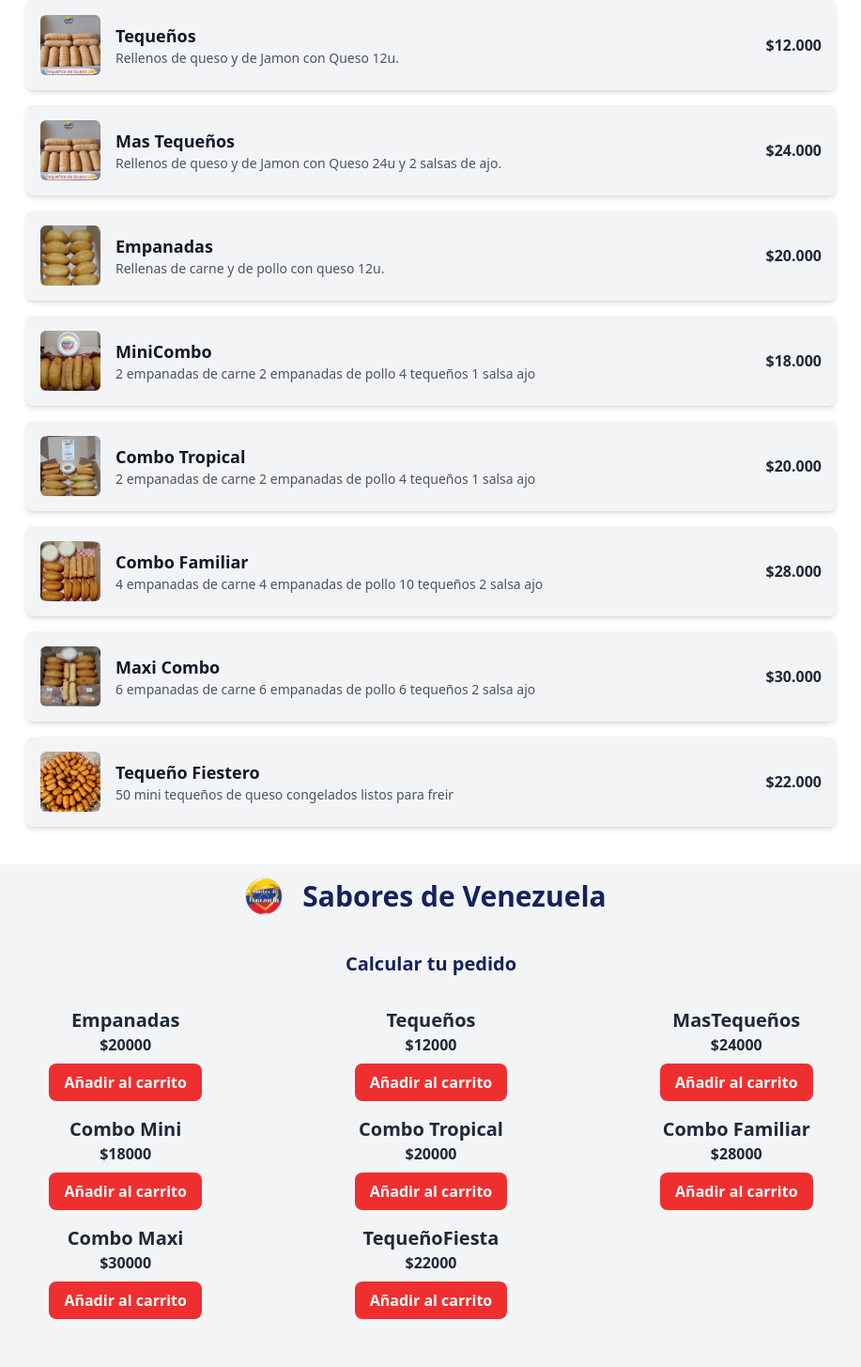
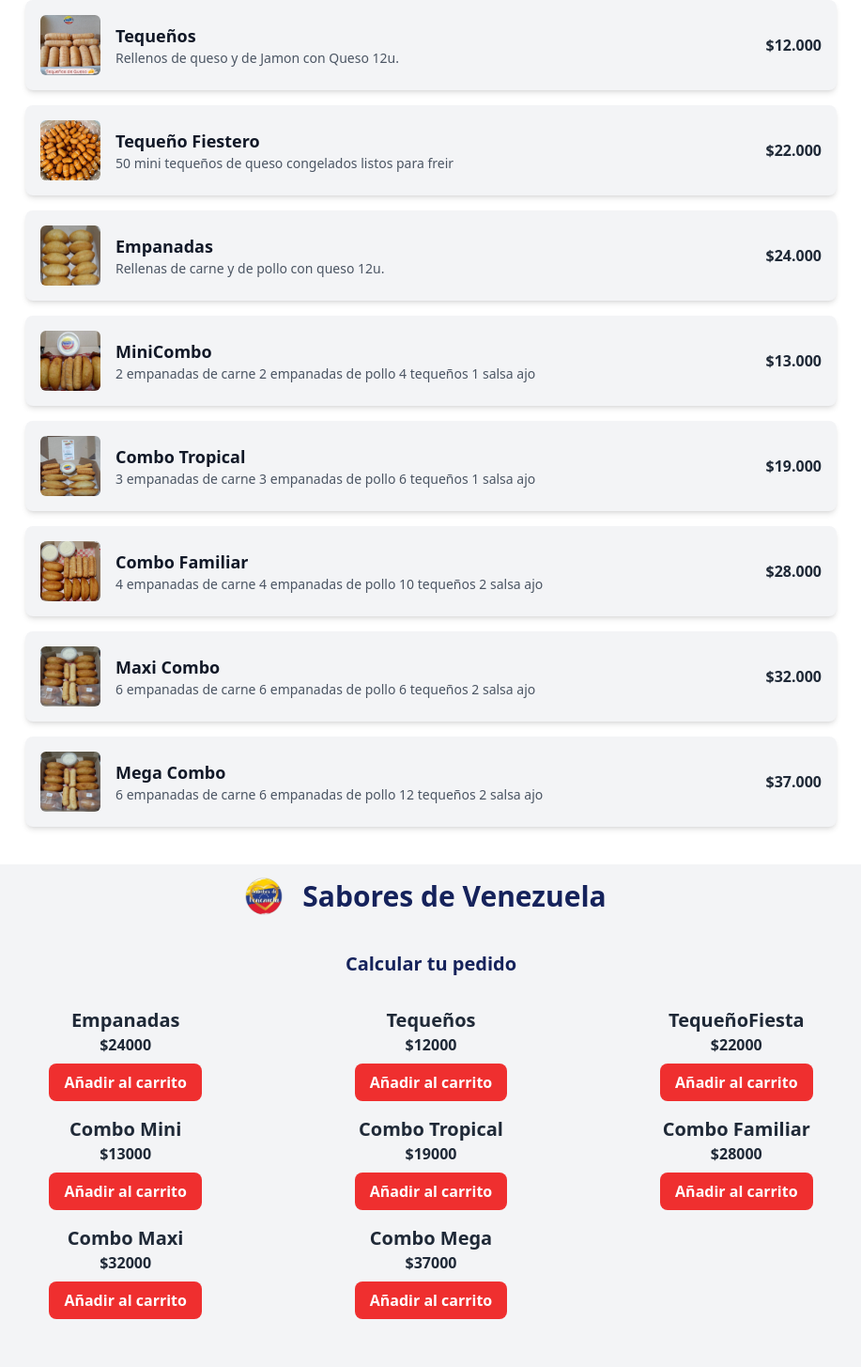
Before and after one commit to luismagnum/reactnav, a React (Vite) app: page / in a window 1280 px wide. Shown: the part 860-2315 px from the top of the page at 94% size, without its empty margins (181-1098 px from the left). Built offline with nearby package versions, Linux system fonts and the light colour scheme.

Commit message:
chance precio

```diff
--- a/src/components/ShoppingCart/ShoppingCart.jsx
+++ b/src/components/ShoppingCart/ShoppingCart.jsx
@@ -7,14 +7,14 @@
   const [showError, setShowError] = useState(false);
 
   const products = [
-    { id: 1, name: 'Empanadas', price: 20000 },
+    { id: 1, name: 'Empanadas', price: 24000 },
     { id: 2, name: 'Tequeños', price: 12000 },
-    { id: 3, name: 'MasTequeños', price: 24000 },
-    { id: 4, name: 'Combo Mini', price: 18000 },
-    { id: 5, name: 'Combo Tropical', price: 20000 },
+    { id: 3, name: 'TequeñoFiesta', price: 22000 },
+    { id: 4, name: 'Combo Mini', price: 13000 },
+    { id: 5, name: 'Combo Tropical', price: 19000 },
     { id: 6, name: 'Combo Familiar', price: 28000 },
-    { id: 7, name: 'Combo Maxi', price: 30000 },
-    { id: 8, name: 'TequeñoFiesta', price: 22000 },
+    { id: 7, name: 'Combo Maxi', price: 32000 },
+    { id: 8, name: 'Combo Mega', price: 37000 },
   ];
 
   const addToCart = (product) => {
--- a/src/components/foter/Foter.jsx
+++ b/src/components/foter/Foter.jsx
@@ -14,12 +14,12 @@
         {/* Botón WhatsApp */}
         <div className="flex flex-col items-center md:items-start">
           <p className="text-lg font-semibold mb-2 flex items-center">
-            <FaWhatsapp className="mr-2" />
+            <FaWhatsapp className="mr-2 size-8 text-white font-bold" />
             <a
               href="https://wa.me/5492984792639"
               target="_blank"
               rel="noopener noreferrer"
-              className="underline hover:text-gray-200 transition"
+              className="bg-[#ef2f2f] px-2 py-3 rounded-2xl last:underline hover:text-red-800 transition"
             >
               Click aquí
             </a>
@@ -36,7 +36,7 @@
           </p>
           <p className="flex items-center justify-center md:justify-start">
             <FaHome className="mr-2" />
-            <a href="/" className="underline hover:text-gray-200 transition">Home</a>
+            <a href="/" className="text-2xl underline hover:text-gray-200 transition">Home</a>
           </p>
         </div>
       </div>
--- a/src/components/menu/Menu.jsx
+++ b/src/components/menu/Menu.jsx
@@ -10,30 +10,30 @@
   },
   {
     id: 2,
-    name: "Mas Tequeños",
-    description: "Rellenos de queso y de Jamon con Queso 24u y 2 salsas de ajo.",
-    price: "$24.000",
-    image: "/teque.jpg",
+    name: "Tequeño Fiestero",
+    description: "50 mini tequeños de queso congelados listos para freir",
+    price: "$22.000",
+    image: "/mini.jpg",
   },
   {
     id: 3,
     name: "Empanadas",
     description: "Rellenas de carne y de pollo con queso 12u.",
-    price: "$20.000",
+    price: "$24.000",
     image: "/empa.jpg",
   },
   {
     id: 4,
     name: "MiniCombo",
     description: "2 empanadas de carne 2 empanadas de pollo 4 tequeños 1 salsa ajo",
-    price: "$18.000",
+    price: "$13.000",
     image: "/combomini.jpg",
   },
   {
     id: 5,
     name: "Combo Tropical",
-    description: "2 empanadas de carne 2 empanadas de pollo 4 tequeños 1 salsa ajo",
-    price: "$20.000",
+    description: "3 empanadas de carne 3 empanadas de pollo 6 tequeños 1 salsa ajo",
+    price: "$19.000",
     image: "/combotro.jpg",
   },
   {
@@ -47,15 +47,15 @@
     id: 7,
     name: "Maxi Combo",
     description: "6 empanadas de carne 6 empanadas de pollo 6 tequeños 2 salsa ajo",
-    price: "$30.000",
+    price: "$32.000",
     image: "/maxi.jpg",
   },
   {
     id: 8,
-    name: "Tequeño Fiestero",
-    description: "50 mini tequeños de queso congelados listos para freir",
-    price: "$22.000",
-    image: "/mini.jpg",
+    name: "Mega Combo",
+    description: "6 empanadas de carne 6 empanadas de pollo 12 tequeños 2 salsa ajo",
+    price: "$37.000",
+    image: "/maxi.jpg",
   },
 ];
 
```
